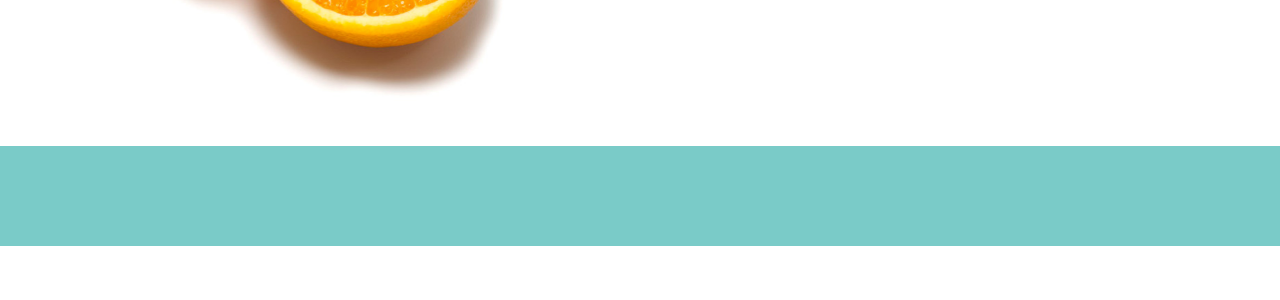
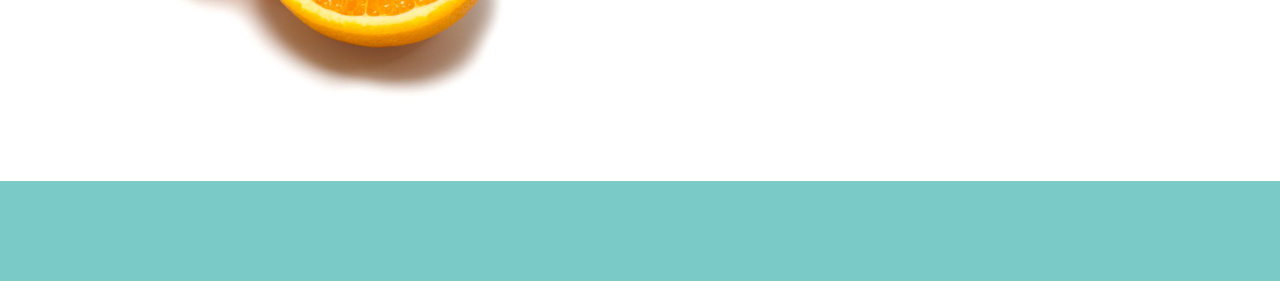
Before and after one commit to jamieattack/Week3Beginner, a plain HTML site: page index.html in a window 1280 px wide. Shown: the part 500-800 px from the top of the page. Drawn offline with nearby package versions, Linux system fonts and the light colour scheme.

Commit message:
fixed footer

```diff
--- a/css/main.css
+++ b/css/main.css
@@ -145,6 +145,6 @@ button.blue, button.orange {
 	height:100px;
 	background-color:#7ACBC8;
 	bottom:0;
-	margin-top:45px;
+	margin-top:80px;
 	width:100%;
 }
```
